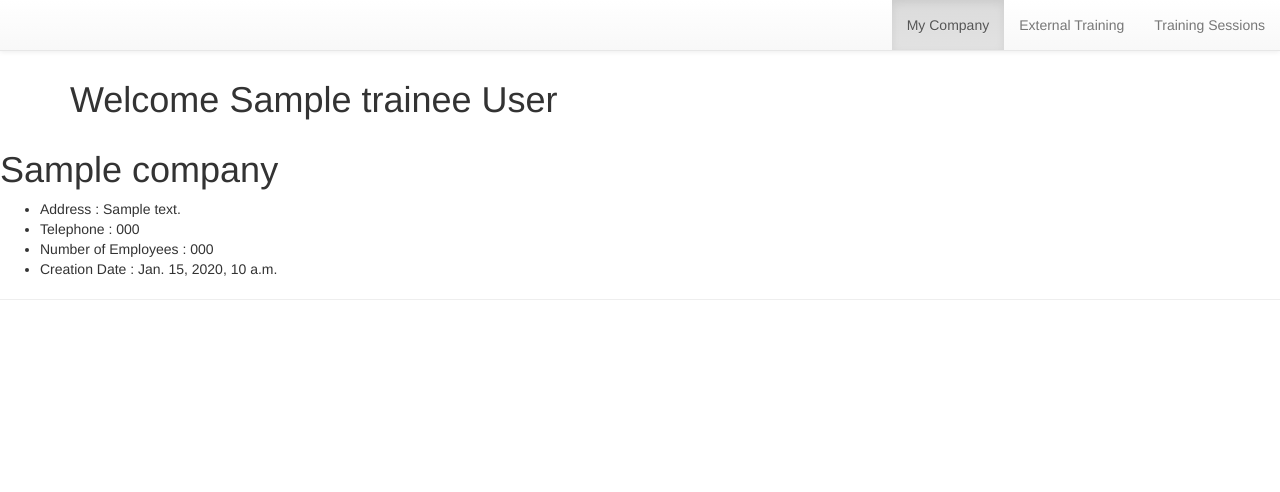
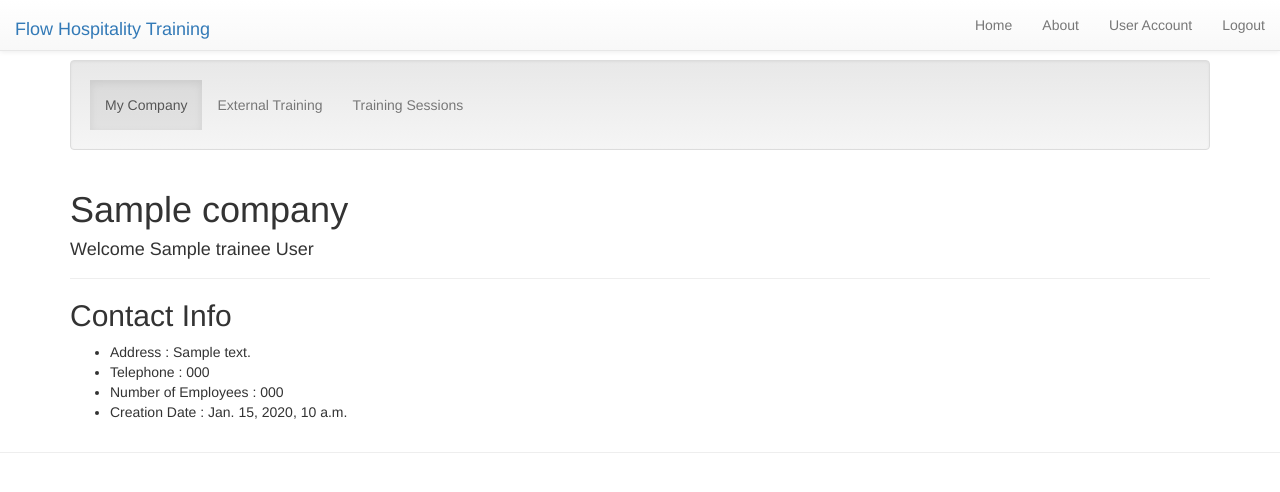
Before and after one commit to Dijals/training_plan_project, a Django app: page /flow_hosp_live/company/1/ in a window 1280 px wide. Shown: the top 492 px of the page. Run offline with Django 3.2, Linux system fonts and the light colour scheme; tables that the repository leaves empty hold one stand-in row (values such as "Sample post"); some libraries are stand-ins or nearby versions.

Commit message:
fully functional Company page

```diff
--- a/flow_hosp_live/templates/flow_hosp_live/company.html
+++ b/flow_hosp_live/templates/flow_hosp_live/company.html
@@ -1,3 +1,4 @@
+
 {% load staticfiles %}
 
 
@@ -12,38 +13,77 @@
 	<link rel="stylesheet"  href="{% static 'css/site.css' %}"/>
 </head>
 <body>
+	<div id="page" >
+		<header class="container">
 
-		<header class="container">
-			<h1>Welcome {{user.forename}} {{user.surname}}</h1>
 			<nav id="menu" class="navbar navbar-default navbar-fixed-top" >
+				<header class="navbar-header">
+		          	<button class="btn btn-default btn-sm navbar-toggle"
+		                  data-toggle="collapse"
+		                  data-target=".navbar-collapse">
+                      <span class="glyphicon glyphicon-align-justify"></span>
+              		</button>
+
+					<div id="logo " >
+						<h4 class="logo-padding"><a href="{% url 'flow_hosp_live:index' %}">Flow Hospitality Training</a></h4>
+					</div>
+				</header>
 				<div class="navbar-collapse collapse">
 				    <ul class="nav navbar-nav navbar-right">
-				    	<li class="nav active"><a href="{% url 'flow_hosp_live:company' user.id %}"> My Company </a></li>
-				    	<li class="nav"><a href="{% url 'flow_hosp_live:external_training' user.id %}"> External Training </a></li>
-				    	<li class="nav cnt-padding"><a href="contact.html"> Training Sessions </a></li>
+				    	<li class="nav"><a href="{% url 'flow_hosp_live:index' %}"> Home </a></li>
+				    	<li class="nav "><a href="{% url 'flow_hosp_live:external_training' user.id %}"> About </a></li>
+				    	<li class="nav "><a href="{% url 'flow_hosp_live:external_training' user.id %}"> User Account </a></li>
+				    	<li class="nav cnt-padding"><a href="contact.html"> Logout </a></li>
 				    </ul>
 				</div>
 			</nav>
 		</header>
 
-		<main >
+		<main class="container">
+
 				<section>
-				<h1>{{user.branch.company.name}}</h1>
+					<nav class="well navbar navbar-default " >
+						<div class="tainee">
+						    <ul class="nav navbar-nav">
+						    	<li class="nav active"><a href="{% url 'flow_hosp_live:company' user.id %}"> My Company </a></li>
+						    	<li class="nav "><a href="{% url 'flow_hosp_live:external_training' user.id %}"> External Training </a></li>
+						    	<li class="nav"><a href="contact.html"> Training Sessions </a></li>
+						    </ul>
+						</div>
+					</nav>
+				</section>
+				<section class="page-header">
+					<header> <h1> {{user.branch.company.name}}</h1></header>
+					<artical><h4>Welcome {{user.forename}} {{user.surname}} </h4></artical>
+				</section>
+
+				<section>
+					<header>
+						<h2>Contact Info</h2>
+					</header>
+					<article>
 						<ul>
 							<li>Address : {{user.branch.company.address_street_1}}</li>
 							<li>Telephone : {{user.branch.company.telephone}}</li>
 							<li>Number of Employees : {{user.branch.company.number_of_employees}}</li>
 							<li>Creation Date : {{user.branch.company.created}}</li>
 						</ul>
+					</article>
+
 				</section>
+
+
 		</main>
+		</div>
 		<hr/>
-
 		<footer class="container">
 
 		</footer>
 	</div>
+
 	<script src=" {% static 'jquery-3.2.1.min.js' %}"></script>
+	<script src=" {% static 'bootstrap/js/bootstrap.min.js' %}"></script>
+	<script src=" {% static 'js/site.js' %}"></script>
 
 </body>
 </html>
```
Lines whose indentation alone changed are shown as unchanged.
